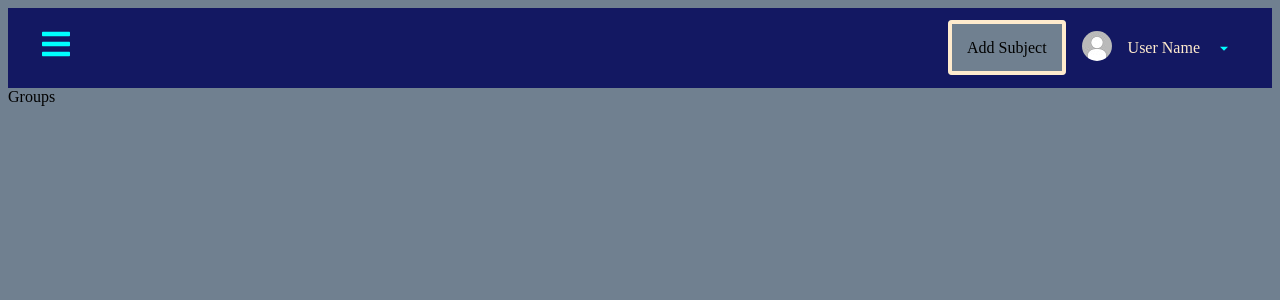
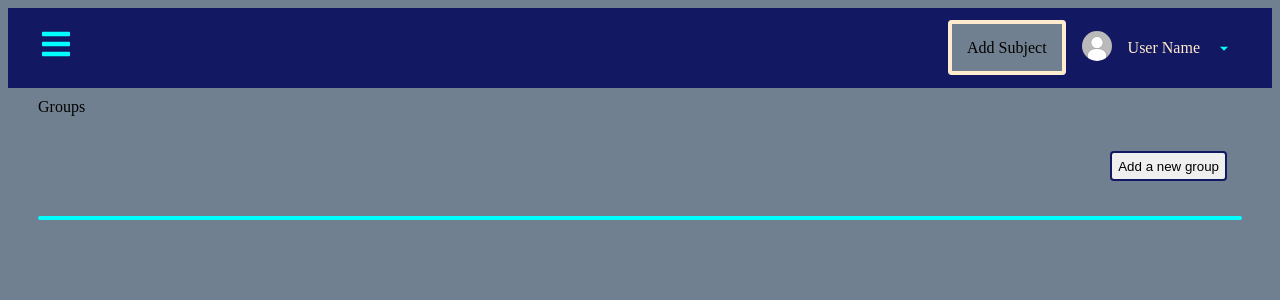
Before and after one commit to CalinFlorian7/proiect-tw, a React (Create React App) app: page /Groups in a window 1280 px wide. Shown: the top 300 px of the page. Built offline with nearby package versions, Linux system fonts and the light colour scheme; sample sign-in values are in the browser's storage.

Commit message:
css tyle for the groups page header

```diff
--- /dev/null
+++ b/src/pages/Groups.css
@@ -0,0 +1,11 @@
+.add-group {
+    display: flex;
+    flex-direction: column;
+    align-items: center;
+
+    margin-top: 20px;
+    margin-bottom: 20px;
+}
+.add-group button {
+    align-self: flex-end;
+}
--- a/src/pages/Groups.js
+++ b/src/pages/Groups.js
@@ -1,7 +1,21 @@
 import React from 'react'
-
+import '../pages/Groups.css'
 function Groups() {
-    return <div>Groups</div>
+    return (
+        <>
+            <div className="page-container">
+                Groups
+                <div className="button-add-group">
+                    <div className="add-group">
+                        <button type="button" className="btn-add-group">
+                            Add a new group
+                        </button>
+                    </div>
+                    <div className="break"></div>
+                </div>
+            </div>
+        </>
+    )
 }
 
 export default Groups
```
